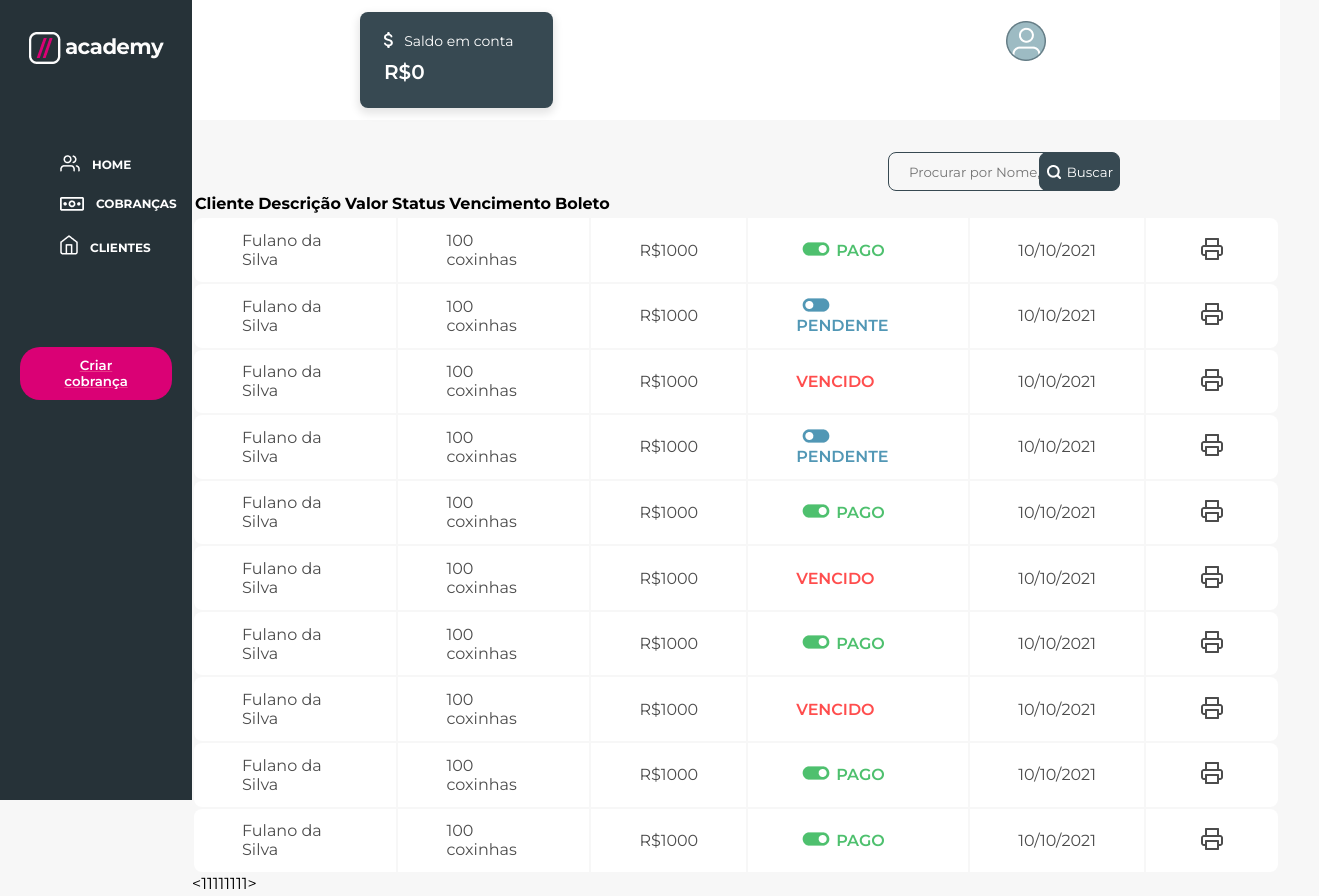
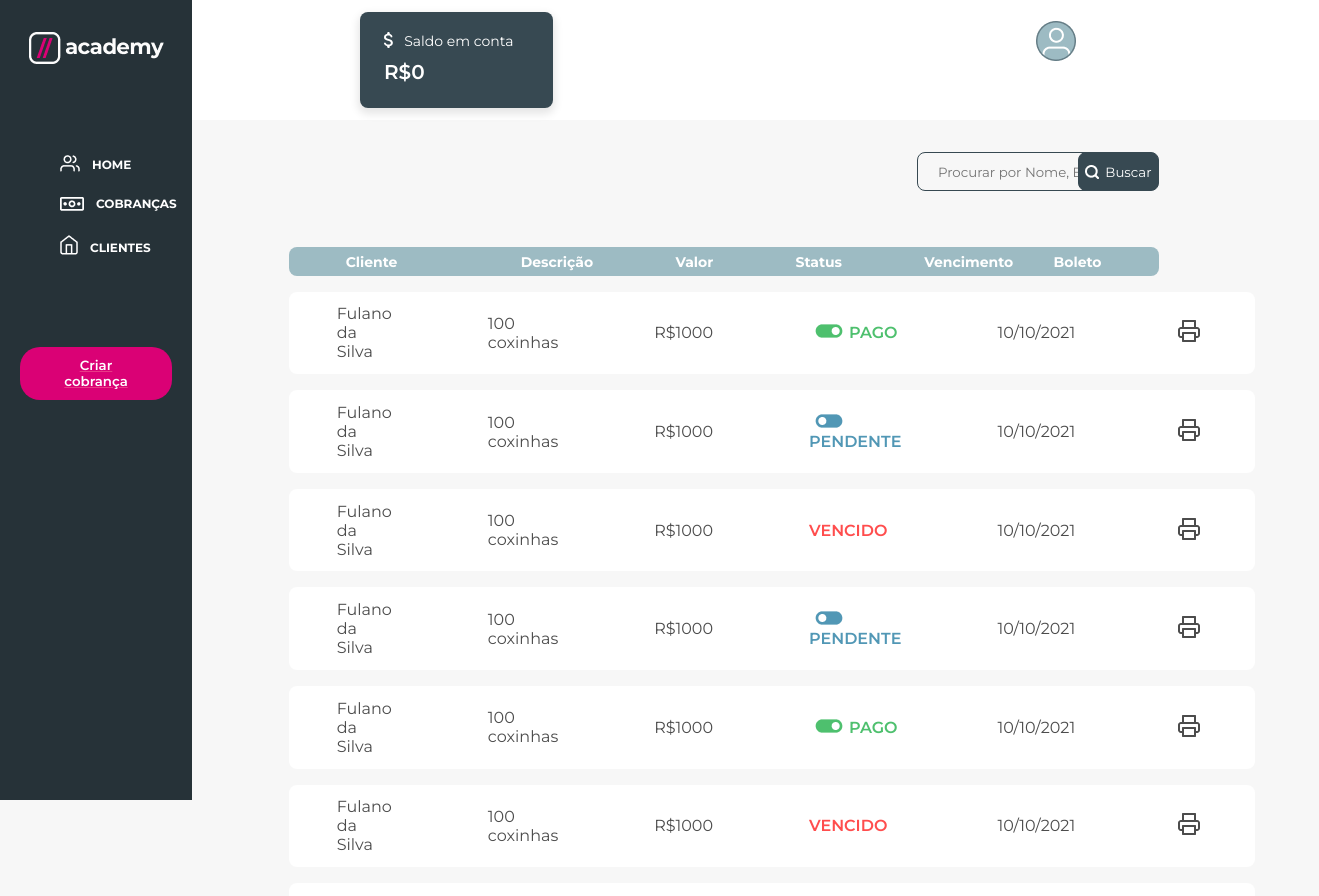
Before and after one commit to buxexalg/desafio-modulo4-frontend, a React (Create React App) app: page /cobrancas in a window 1280 px wide. Shown: the top 896 px of the page, 1319 px wide, since content can reach past the window. Built offline with nearby package versions, Linux system fonts and the light colour scheme.

Commit message:
Estilização

```diff
--- a/src/components/navBar/styles.css
+++ b/src/components/navBar/styles.css
@@ -3,6 +3,7 @@
 	flex-direction: column;
 	background-color: #263238;
 	width: 15%;
+	height: 100vh;
 }
 
 .navBar > div {
@@ -39,3 +40,6 @@
 	display: flex;
 	align-self: center;
 }
+ /*
+ calc vh vh + em
+ */
--- a/src/pages/Cobrancas/styles.css
+++ b/src/pages/Cobrancas/styles.css
@@ -10,13 +10,14 @@
 	flex-direction: column;
 	width: 100%;
 	height: 100vh;
+
 }
 
 .cobrancas {
 	display: flex;
 	flex-direction: column;
 	margin-top: 2em;
-	flex: 1;
+
 }
 
 .buscaCobrancas {
@@ -30,3 +31,63 @@
 	width: 25%;
 	justify-content: flex-end;
 }
+
+.conteudoListaDeCobrancas {
+	margin-right: 10em;
+	display: flex;
+	flex-direction: column;
+	align-items: flex-end;
+
+}
+
+.headerListaDeCobrancas {
+	background: #9dbbc3;
+	border-radius: 8px;
+	color: #ffffff;
+	font-size: 14px;
+	width: 90%;
+	margin: 4em 0 0 0;
+}
+
+.headerListaDeCobrancas tr {
+	width: 100%;
+	justify-content: space-between;
+	display: flex;
+}
+
+.headerListaDeCobrancas table {
+	display: flex;
+	padding: 0.3em 4em;
+}
+
+.headerListaDeCobrancas th:nth-child(2) {
+	padding-left: 3em;
+}
+
+.headerListaDeCobrancas th:nth-child(5) {
+	margin-right: -3em;
+}
+
+.cobrancasListaDeCobrancas {
+	width: 90%;
+}
+
+.cobrancasListaDeCobrancas table {
+	width: 100%;
+	border-spacing: 0 1em;
+}
+
+.paginacao {
+	display: flex;
+	flex-direction: row;
+	justify-content: flex-end;
+	width: 100%;
+}
+
+.paginacao div {
+	display: flex;
+	flex-direction: row;
+	justify-content: space-between;
+	margin-right: 10em;
+	width: 20%;
+}
```
